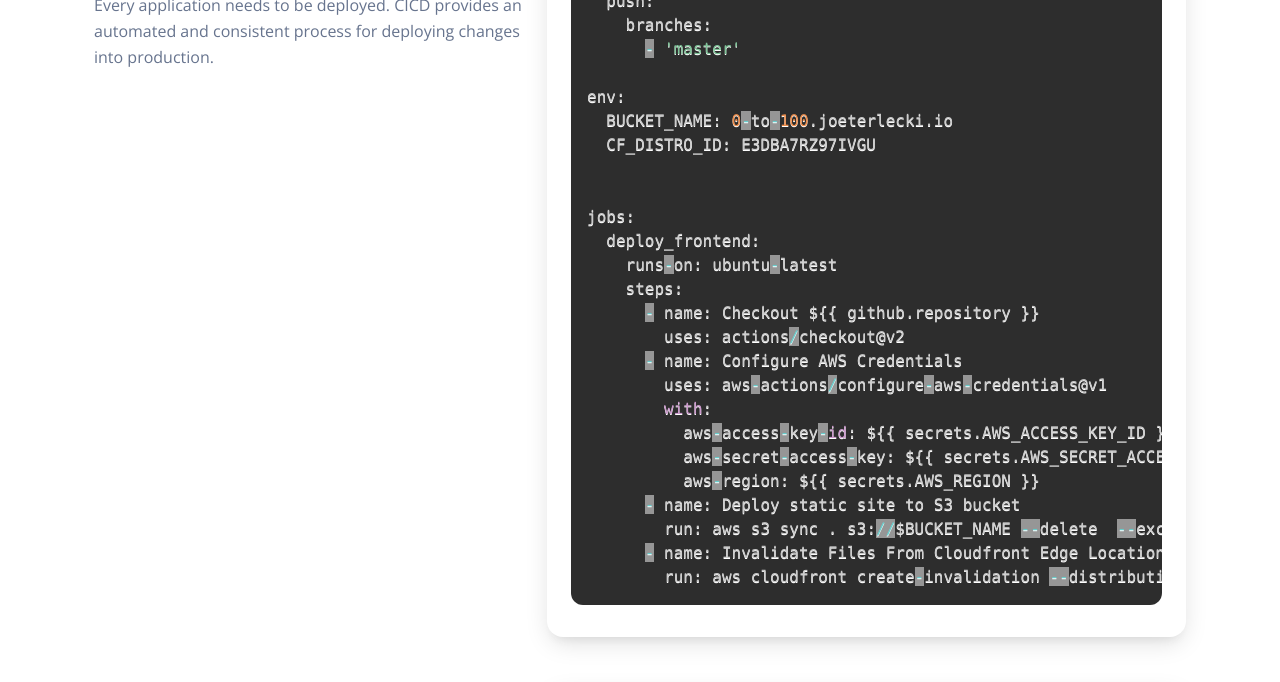
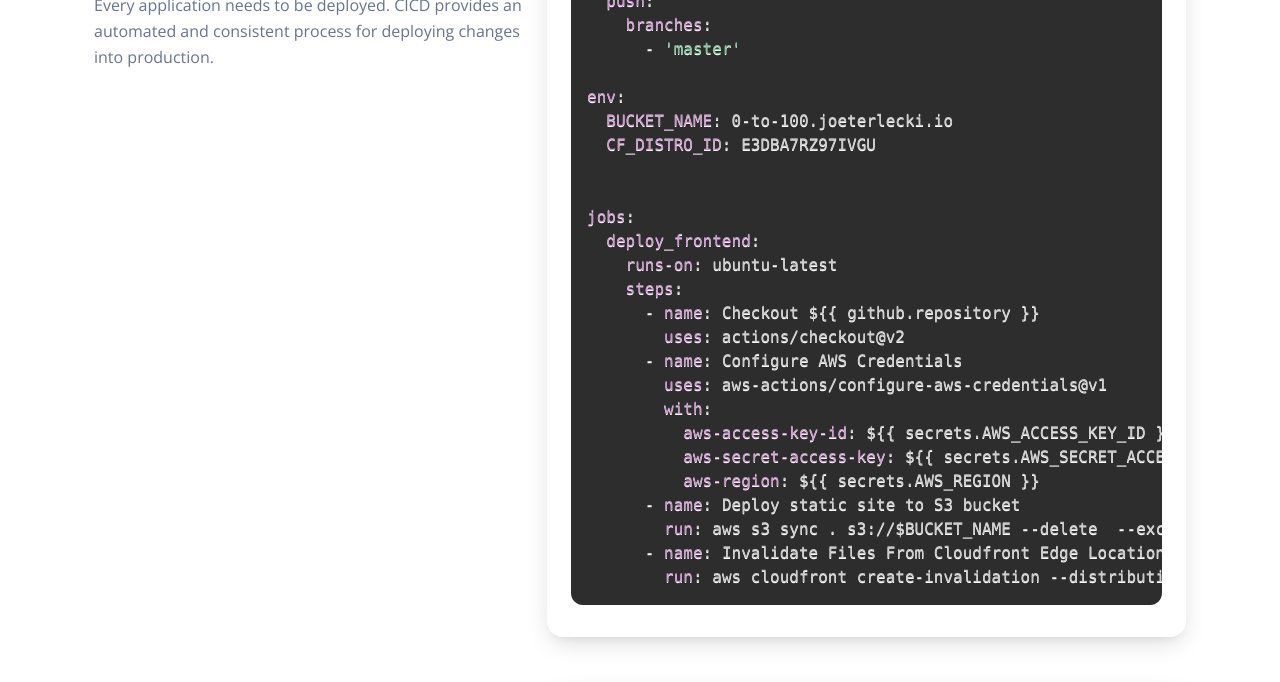
Before and after one commit to joeterlecki/0-to-100-v2, a plain HTML site: page deployment.html in a window 1280 px wide. Shown: the part 337-1019 px from the top of the page. Drawn offline with nearby package versions, Linux system fonts and the light colour scheme.

Commit message:
highlighting and syntax

```diff
--- a/deployment.html
+++ b/deployment.html
@@ -103,7 +103,7 @@
       </div>
       <div class="col-lg-7 mt-lg-0 mt-5 ps-lg-0 ps-0">
         <div class="card d-flex justify-content-center p-4 shadow-lg">
-            <pre class="line-numbers"><code class="language-python">
+            <pre class="line-numbers"><code class="language-yaml">
 name: Deploy To S3 Static Site
 on:
   push:
```
